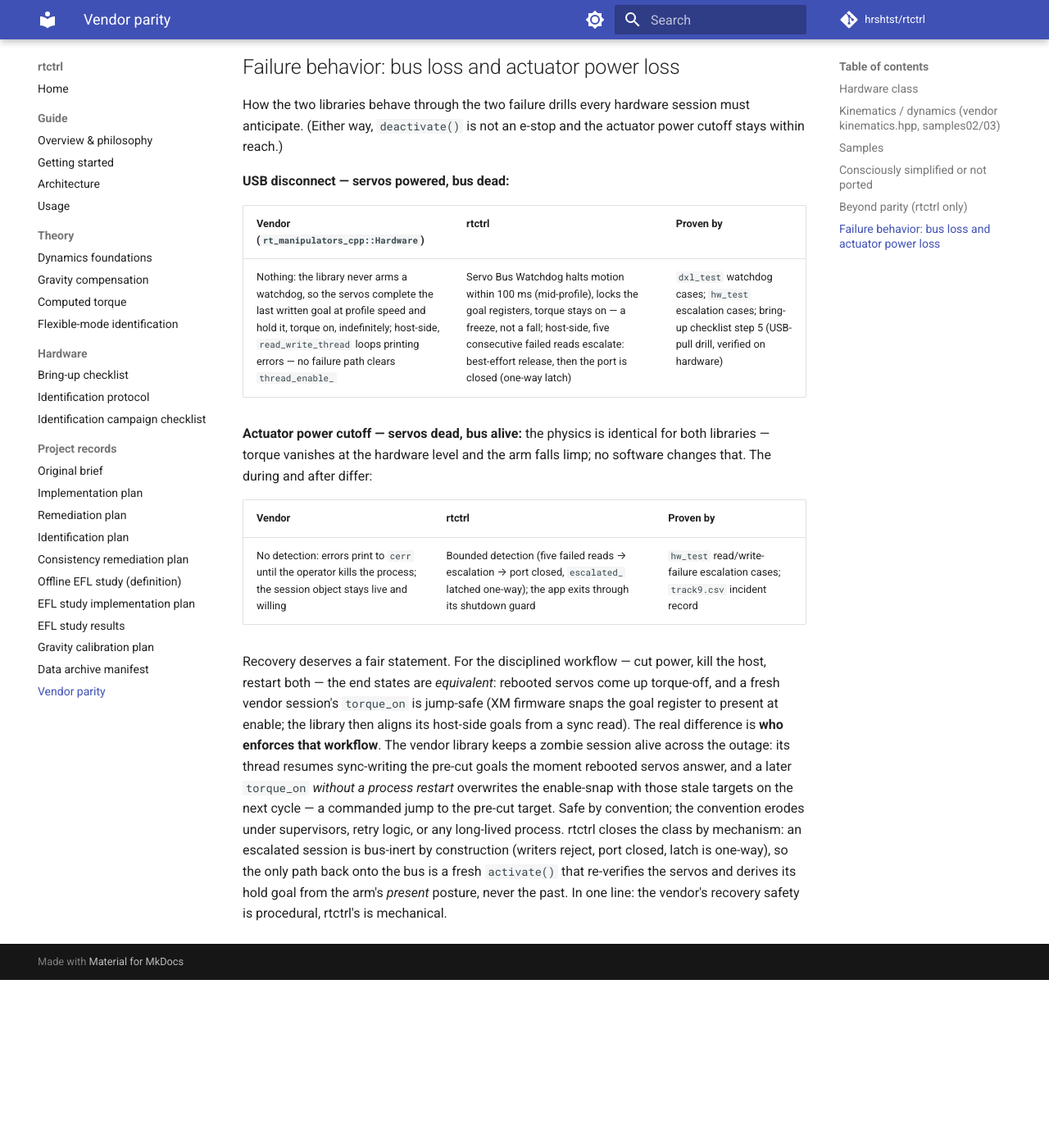
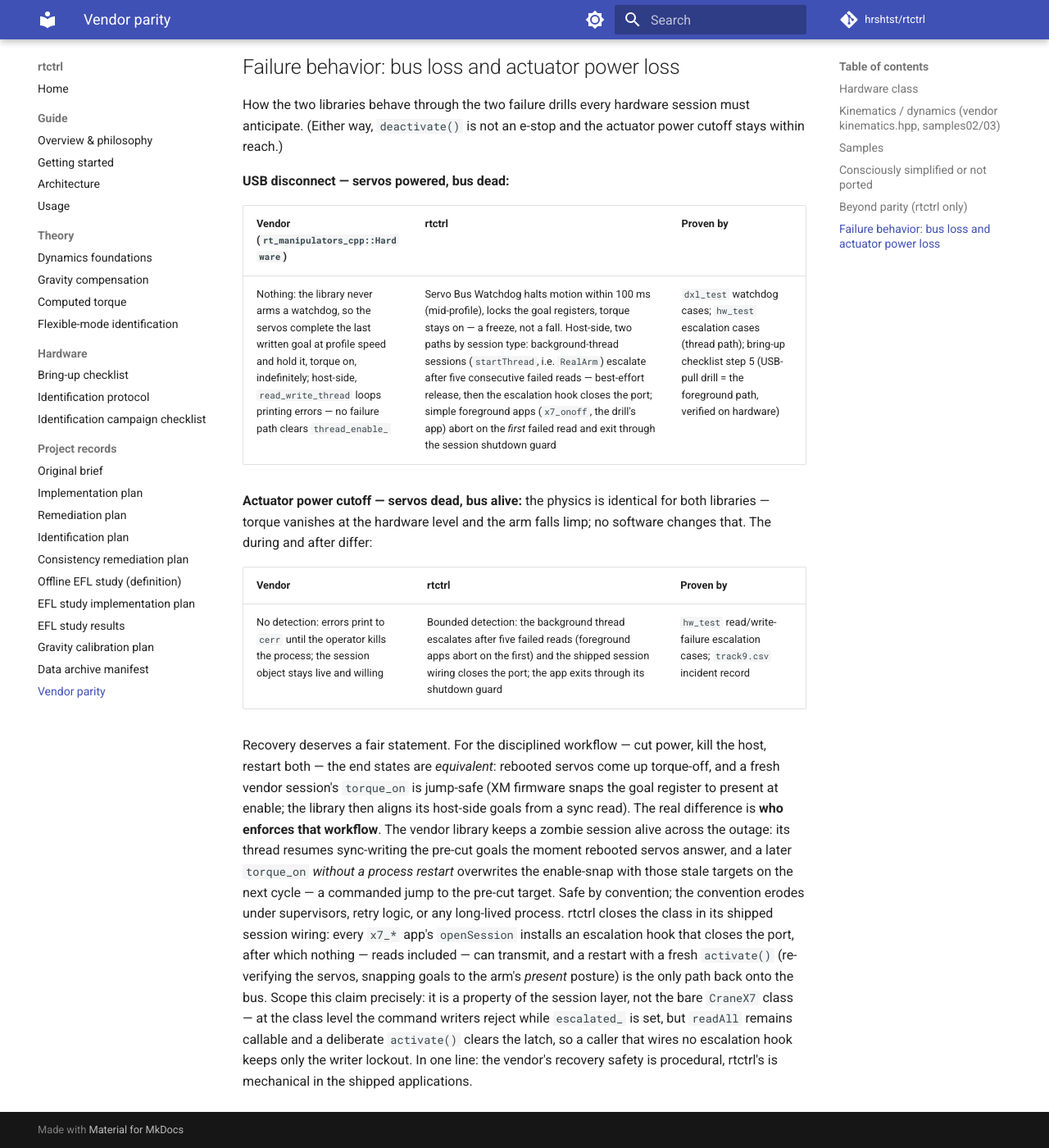
Before and after one commit to hrshtst/rtctrl, an MkDocs documentation site: the page built from docs/PARITY.md, in a window 1280 px wide and 1400 px high, scrolled down 3995 px. Shown: the whole window at 82% size. Built offline with MkDocs 1.6.1 and Material for MkDocs 9.7.7, drawn with Linux system fonts in a browser that asks for light colours; comment, search, counter and statistics services are not loaded; before the commit the page ends 5190 px from its top, so only the background shows below that.

Commit message:
docs(parity): scope the escalation guarantees precisely (review)
Review findings on 7696fa3: (1) bus-inert one-way termination is a
property of the shipped session wiring — openSession's port-closing
escalation hook — not the bare CraneX7 class, whose readAll stays
callable while escalated and whose activate() clears the latch;
(2) the five-failed-reads escalation belongs to the background-thread
path only — foreground apps like the checklist drill's x7_onoff abort
on the first failed read. Both passages now say so.

```diff
--- a/docs/PARITY.md
+++ b/docs/PARITY.md
@@ -108,7 +108,7 @@ an e-stop and the actuator power cutoff stays within reach.)
 
 | Vendor (`rt_manipulators_cpp::Hardware`) | rtctrl | Proven by |
 |---|---|---|
-| Nothing: the library never arms a watchdog, so the servos complete the last written goal at profile speed and hold it, torque on, indefinitely; host-side, `read_write_thread` loops printing errors — no failure path clears `thread_enable_` | Servo Bus Watchdog halts motion within 100 ms (mid-profile), locks the goal registers, torque stays on — a freeze, not a fall; host-side, five consecutive failed reads escalate: best-effort release, then the port is closed (one-way latch) | `dxl_test` watchdog cases; `hw_test` escalation cases; bring-up checklist step 5 (USB-pull drill, verified on hardware) |
+| Nothing: the library never arms a watchdog, so the servos complete the last written goal at profile speed and hold it, torque on, indefinitely; host-side, `read_write_thread` loops printing errors — no failure path clears `thread_enable_` | Servo Bus Watchdog halts motion within 100 ms (mid-profile), locks the goal registers, torque stays on — a freeze, not a fall. Host-side, two paths by session type: background-thread sessions (`startThread`, i.e. `RealArm`) escalate after five consecutive failed reads — best-effort release, then the escalation hook closes the port; simple foreground apps (`x7_onoff`, the drill's app) abort on the *first* failed read and exit through the session shutdown guard | `dxl_test` watchdog cases; `hw_test` escalation cases (thread path); bring-up checklist step 5 (USB-pull drill = the foreground path, verified on hardware) |
 
 **Actuator power cutoff — servos dead, bus alive:** the physics is
 identical for both libraries — torque vanishes at the hardware level
@@ -117,7 +117,7 @@ after differ:
 
 | Vendor | rtctrl | Proven by |
 |---|---|---|
-| No detection: errors print to `cerr` until the operator kills the process; the session object stays live and willing | Bounded detection (five failed reads → escalation → port closed, `escalated_` latched one-way); the app exits through its shutdown guard | `hw_test` read/write-failure escalation cases; `track9.csv` incident record |
+| No detection: errors print to `cerr` until the operator kills the process; the session object stays live and willing | Bounded detection: the background thread escalates after five failed reads (foreground apps abort on the first) and the shipped session wiring closes the port; the app exits through its shutdown guard | `hw_test` read/write-failure escalation cases; `track9.csv` incident record |
 
 Recovery deserves a fair statement. For the disciplined workflow —
 cut power, kill the host, restart both — the end states are
@@ -131,9 +131,16 @@ moment rebooted servos answer, and a later `torque_on` *without a
 process restart* overwrites the enable-snap with those stale targets
 on the next cycle — a commanded jump to the pre-cut target. Safe by
 convention; the convention erodes under supervisors, retry logic, or
-any long-lived process. rtctrl closes the class by mechanism: an
-escalated session is bus-inert by construction (writers reject, port
-closed, latch is one-way), so the only path back onto the bus is a
-fresh `activate()` that re-verifies the servos and derives its hold
-goal from the arm's *present* posture, never the past. In one line:
-the vendor's recovery safety is procedural, rtctrl's is mechanical.
+any long-lived process. rtctrl closes the class in its shipped
+session wiring: every `x7_*` app's `openSession` installs an
+escalation hook that closes the port, after which nothing — reads
+included — can transmit, and a restart with a fresh `activate()`
+(re-verifying the servos, snapping goals to the arm's *present*
+posture) is the only path back onto the bus. Scope this claim
+precisely: it is a property of the session layer, not the bare
+`CraneX7` class — at the class level the command writers reject while
+`escalated_` is set, but `readAll` remains callable and a deliberate
+`activate()` clears the latch, so a caller that wires no escalation
+hook keeps only the writer lockout. In one line: the vendor's
+recovery safety is procedural, rtctrl's is mechanical in the shipped
+applications.
```
